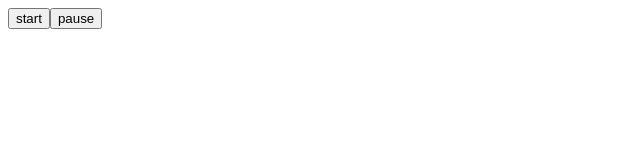
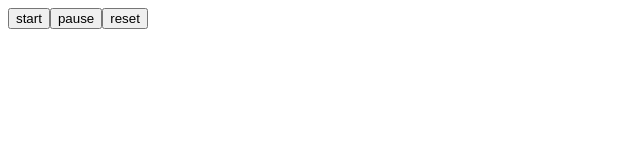
Before and after one commit to mhmh4/game-of-life, a React (Vite) app: page / in a window 1280 px wide. Shown: the top 160 px of the page, without its empty margins (0-640 px from the left). Built offline with nearby package versions, Linux system fonts and the light colour scheme.

Commit message:
Add reset button

```diff
--- a/src/App.jsx
+++ b/src/App.jsx
@@ -142,6 +142,25 @@ function Grid() {
       >
         pause
       </button>
+      <button
+        type="button"
+        onClick={() => {
+          setIsRunning(false);
+          setGrid(() => {
+            const array = [];
+            for (let i = 0; i < 15; i++) {
+              const row = [];
+              for (let j = 0; j < 15; j++) {
+                row.push(false);
+              }
+              array.push(row);
+            }
+            return array;
+          });
+        }}
+      >
+        reset
+      </button>
     </>
   );
 }
```
